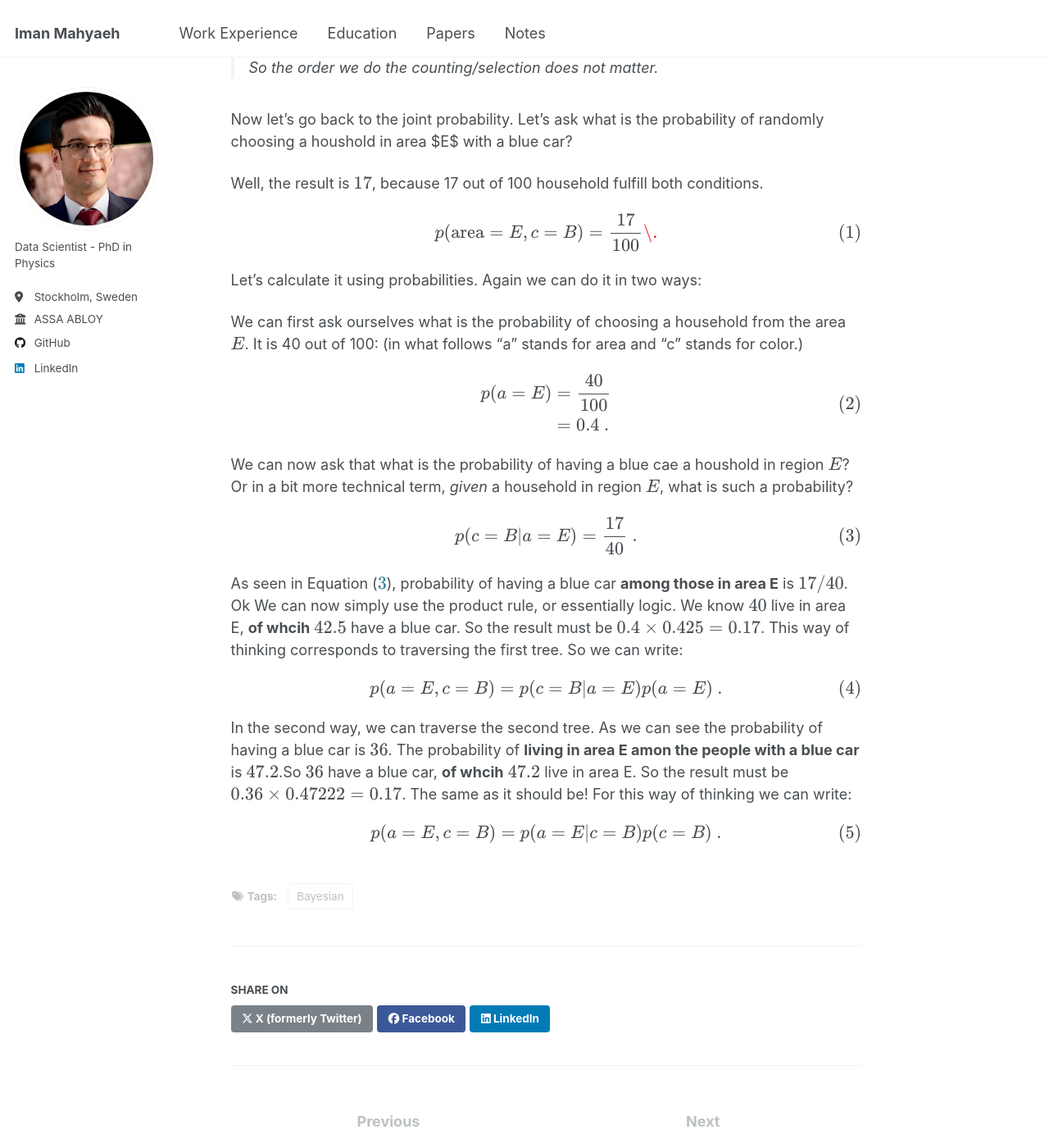
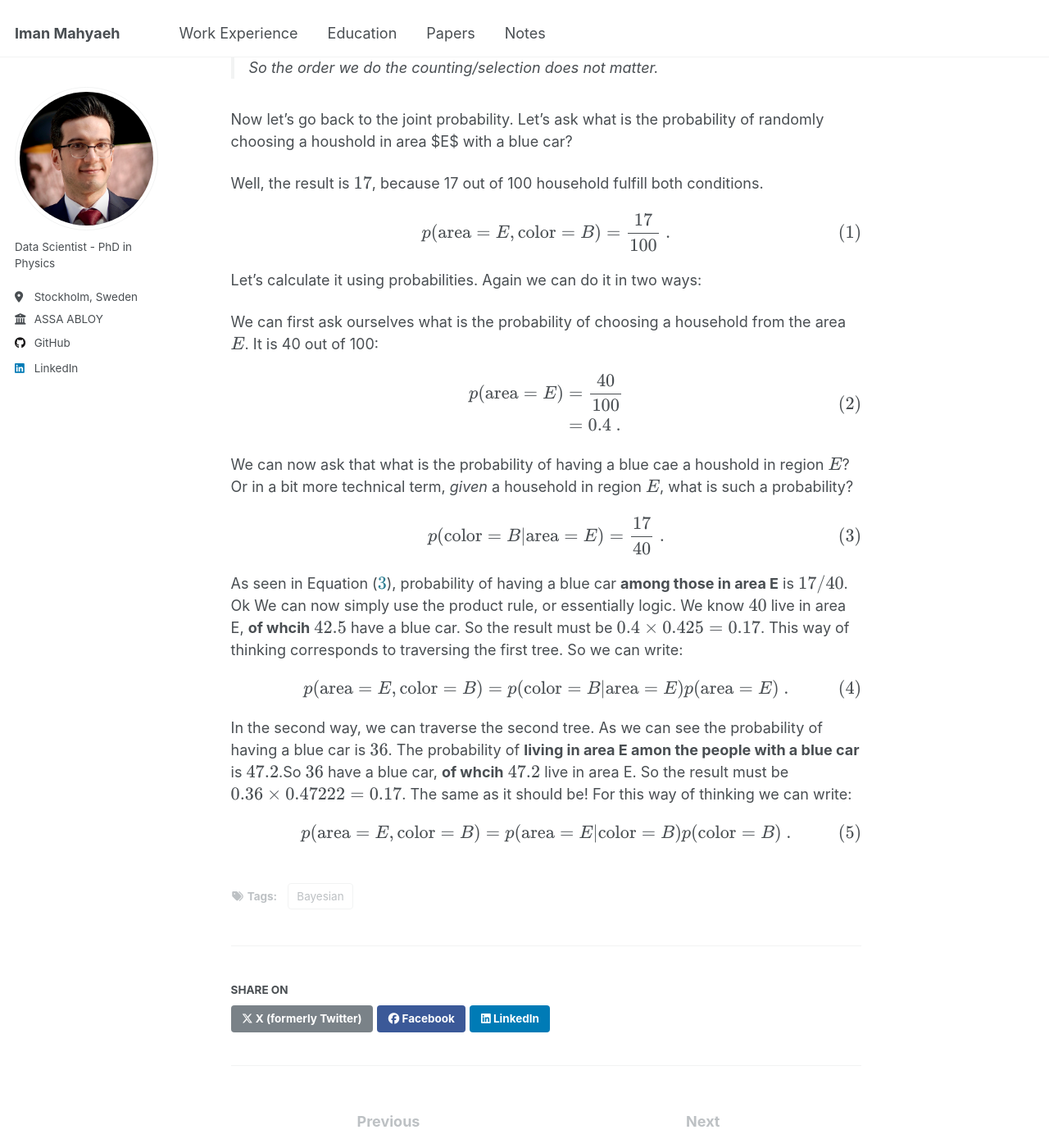
Before and after one commit to imanm24/imanm24.github.io, a Jekyll site: the page built from _posts/2025-10-4-blog-post-1.md, in a window 1280 px wide and 1400 px high, scrolled down 1621 px. Shown: the whole window at 82% size. Built offline with Jekyll 4.4.1, drawn with Linux system fonts in a browser that asks for light colours.

Commit message:
Update 2025-10-4-blog-post-1.md

```diff
--- a/_posts/2025-10-4-blog-post-1.md
+++ b/_posts/2025-10-4-blog-post-1.md
@@ -60,17 +60,17 @@ Well, the result is $$17%$$, because 17 out of 100 household fulfill both condit
 
 $$
 \begin{equation}
-p(\textrm{area} = E, c= B) = \frac{17}{100} \.
+p(\textrm{area} = E, \textrm{color}= B) = \frac{17}{100} \ .
 \end{equation}
 $$
 
 Let's calculate it using probabilities. Again we can do it in two ways:
 
-We can first ask ourselves what is the probability of choosing a household from the area $$E$$. It is 40 out of 100: (in what follows "a" stands for area and "c" stands for color.)
+We can first ask ourselves what is the probability of choosing a household from the area $$E$$. It is 40 out of 100:
 
 $$
 \begin{aligned}
-p(a = E) &= \frac{40}{100} \\
+p(\textrm{area} = E) &= \frac{40}{100} \\
         &= 0.4 \ .
 \label{eq:p_E}
 \end{aligned}
@@ -80,7 +80,7 @@ We can now ask that what is the probability of having a blue cae a houshold in r
 
 $$
 \begin{equation}
-p(c = B | a = E) = \frac{17}{40} \ .
+p(\textrm{color} = B | \textrm{area} = E) = \frac{17}{40} \ .
 \label{eq:p_B_given_E}
 \end{equation}
 $$
@@ -89,7 +89,7 @@ As seen in Equation \(\ref{eq:p_B_given_E}\), probability of having a blue car *
 
 $$
 \begin{equation}
-p(a = E, c= B)= p(c = B | a = E) p(a = E) \ .
+p(\textrm{area} = E, \textrm{color}= B) = p(\textrm{color} = B | \textrm{area} = E) p(\textrm{area} = E) \ .
 \label{eq:bayes_1}
 \end{equation}
 $$
@@ -98,7 +98,7 @@ In the second way, we can traverse the second tree. As we can see the probabilit
 
 $$
 \begin{equation}
-p(a = E, c= B)= p(a = E|c = B) p(c = B) \ .
+p(\textrm{area} = E, \textrm{color}= B)= p(\textrm{area} = E|\textrm{color} = B) p(\textrm{color} = B) \ .
 \label{eq:bayes_2}
 \end{equation}
 $$
```
